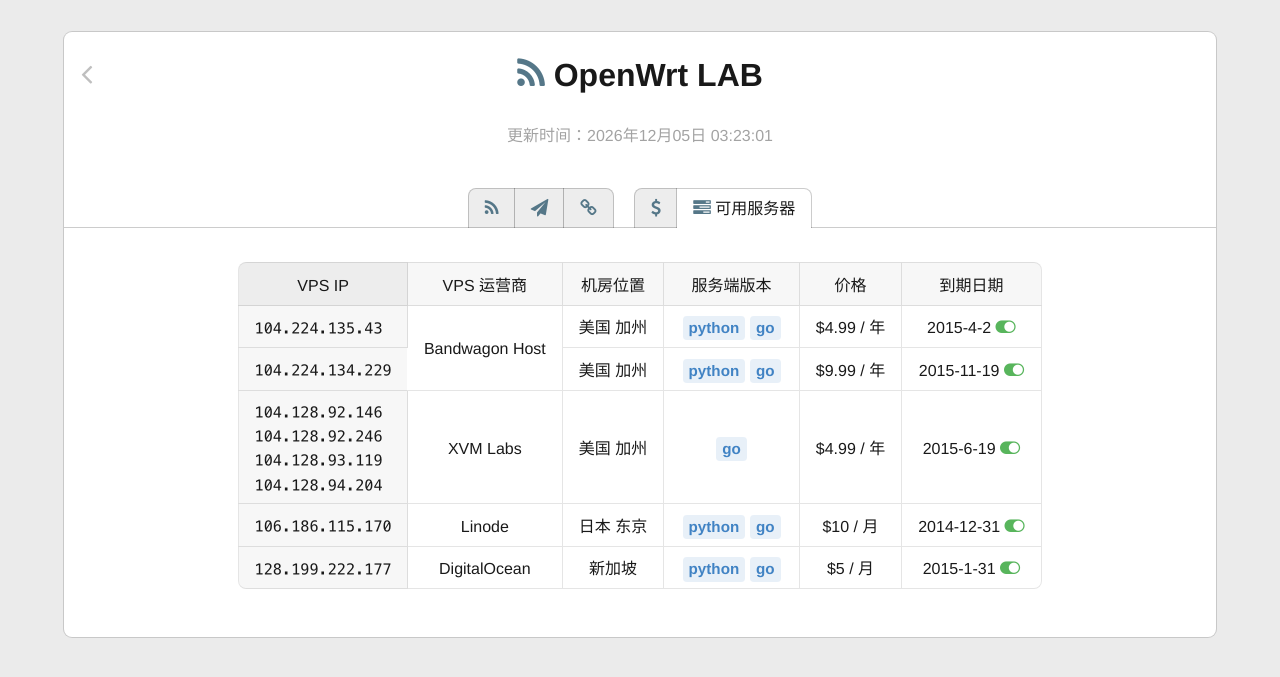
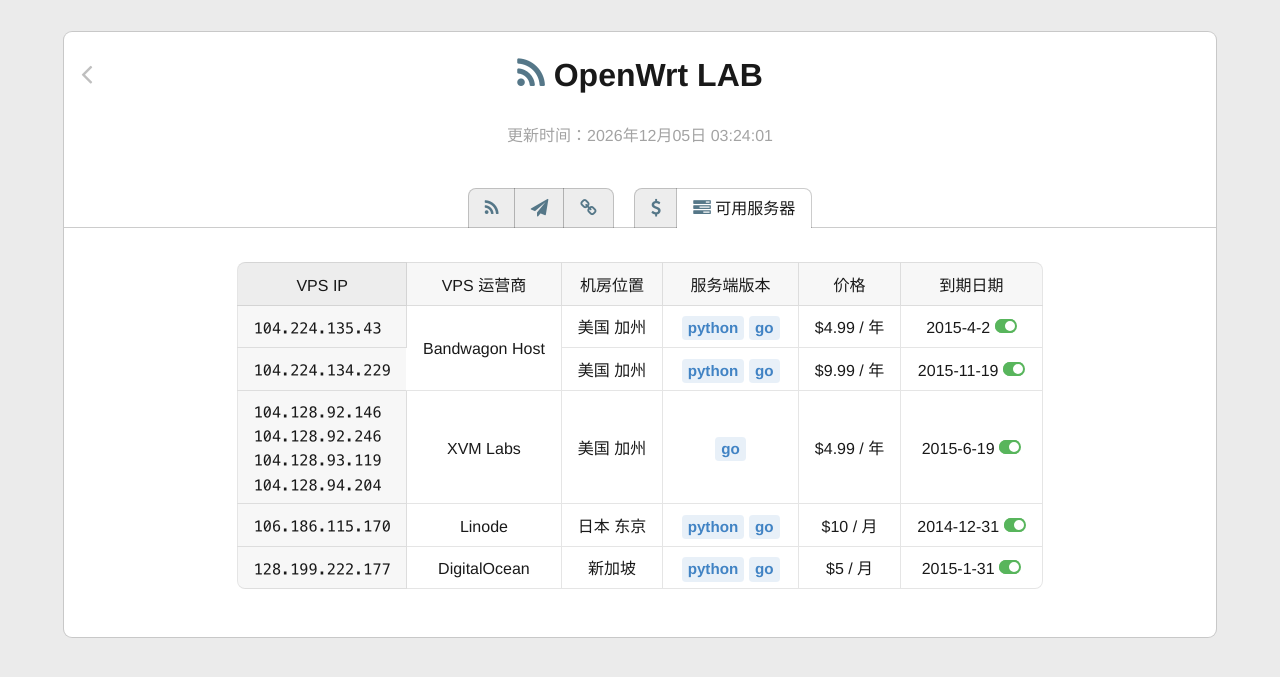
Before and after one commit to Cloudxtreme/VPS, a PHP site: page / in a window 1280 px wide, after a click on "可用服务器". Shown: the top 677 px of the page. Run offline with PHP 8.4, Linux system fonts and the light colour scheme.

Commit message:
xvm daily bkup

```diff
--- a/xvm/var/www/index.php
+++ b/xvm/var/www/index.php
@@ -208,14 +208,14 @@
 							<td>美国 加州</td>
 							<td><span class="hilight">python</span><span class="hilight">go</span></td>
 							<td>$4.99 / 年</td>
-							<td>2015-4-2 <i class="fa fa-toggle-on"></i></td>
+							<td>2015-4-2 <span class="on"></span></td>
 						</tr>
 						<tr>
 							<td class="ip left">&#241;&#240;&#244;&#239;&#242;&#242;&#244;&#239;&#241;&#243;&#244;&#239;&#242;&#242;&#249;</td>
 							<td>美国 加州</td>
 							<td><span class="hilight">python</span><span class="hilight">go</span></td>
 							<td>$9.99 / 年</td>
-							<td>2015-11-19 <i class="fa fa-toggle-on"></i></td>
+							<td>2015-11-19 <span class="on"></span></td>
 						</tr>
 						<tr>
 							<td class="ip left">
@@ -231,7 +231,7 @@
 							<td>美国 加州</td>
 							<td><span class="hilight">go</span></td>
 							<td>$4.99 / 年</td>
-							<td>2015-6-19 <i class="fa fa-toggle-on"></i></td>
+							<td>2015-6-19 <span class="on"></span></td>
 						</tr>
 						<tr>
 							<td class="ip left">&#241;&#240;&#246;&#239;&#241;&#248;&#246;&#239;&#241;&#241;&#245;&#239;&#241;&#247;&#240;</td>
@@ -239,7 +239,7 @@
 							<td>日本 东京</td>
 							<td><span class="hilight">python</span><span class="hilight">go</span></td>
 							<td>$10 / 月</td>
-							<td>2014-12-31 <i class="fa fa-toggle-on"></i></td>
+							<td>2014-12-31 <span class="on"></span></td>
 						</tr>
 						<tr>
 							<td class="ip left">&#241;&#242;&#248;&#239;&#241;&#249;&#249;&#239;&#242;&#242;&#242;&#239;&#241;&#247;&#247;</td>
@@ -247,7 +247,7 @@
 							<td>新加坡</td>
 							<td><span class="hilight">python</span><span class="hilight">go</span></td>
 							<td>$5 / 月</td>
-							<td>2015-1-31 <i class="fa fa-toggle-on"></i></td>
+							<td>2015-1-31 <span class="on"></span></td>
 						</tr>
 					</table>
 				</div>
--- a/xvm/var/www/style.css
+++ b/xvm/var/www/style.css
@@ -445,6 +445,17 @@ table + div.dl a:not([name]):not([href$="png"]):hover	{ background-color: transp
 					box-shadow: none !important;
 				}
 
+.on,
+.off			{
+					display: inline-block;
+					background-color: #fff;
+					width: 22px;
+					height: 14px;
+					border-radius: 1em;
+				}
+.on				{ box-shadow: inset 8px 0 0 2px rgb(88,181,92), inset 0 0 0 2px rgb(88,181,92); }
+.off			{ box-shadow: inset -8px 0 0 2px rgb(179,179,179), inset 0 0 0 2px rgb(179,179,179); }
+
 /*.hilight		{
 					color: rgb(65,131,196);
 					font-weight: bold;
```
Also changed, not shown: 3 other files.
